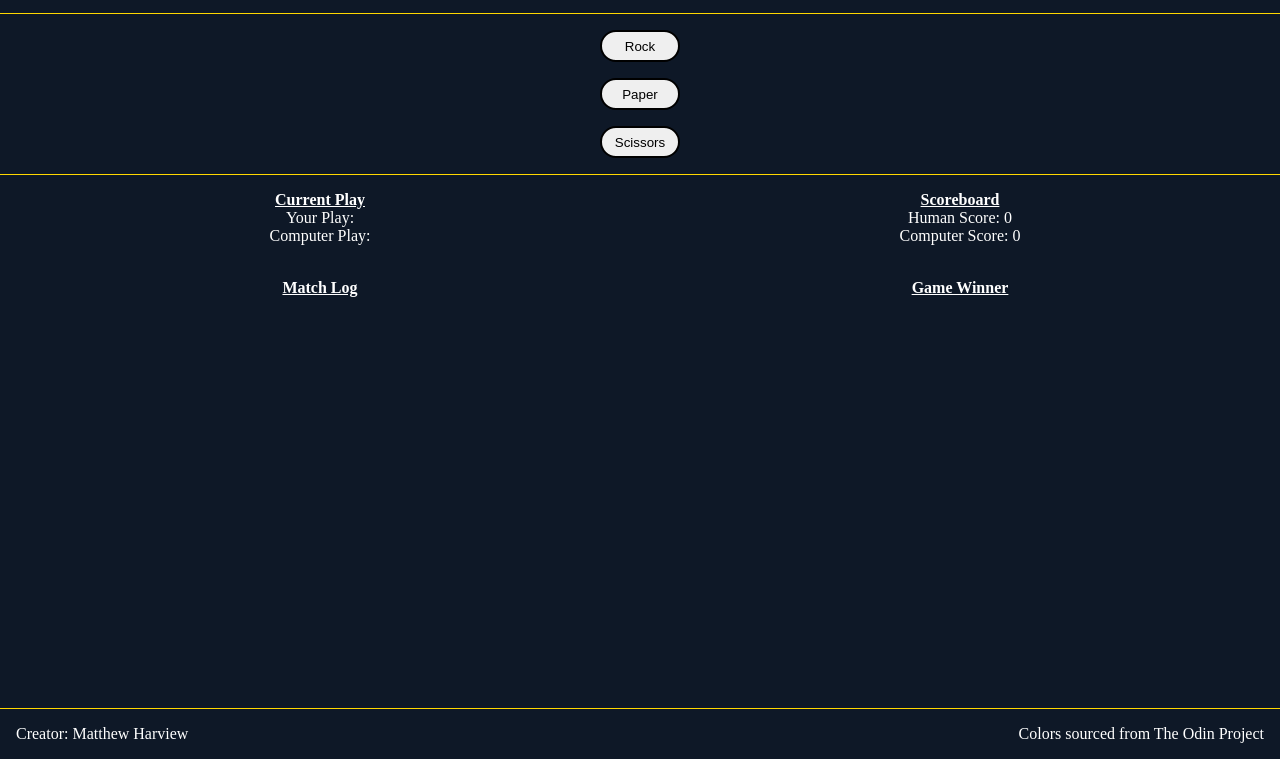
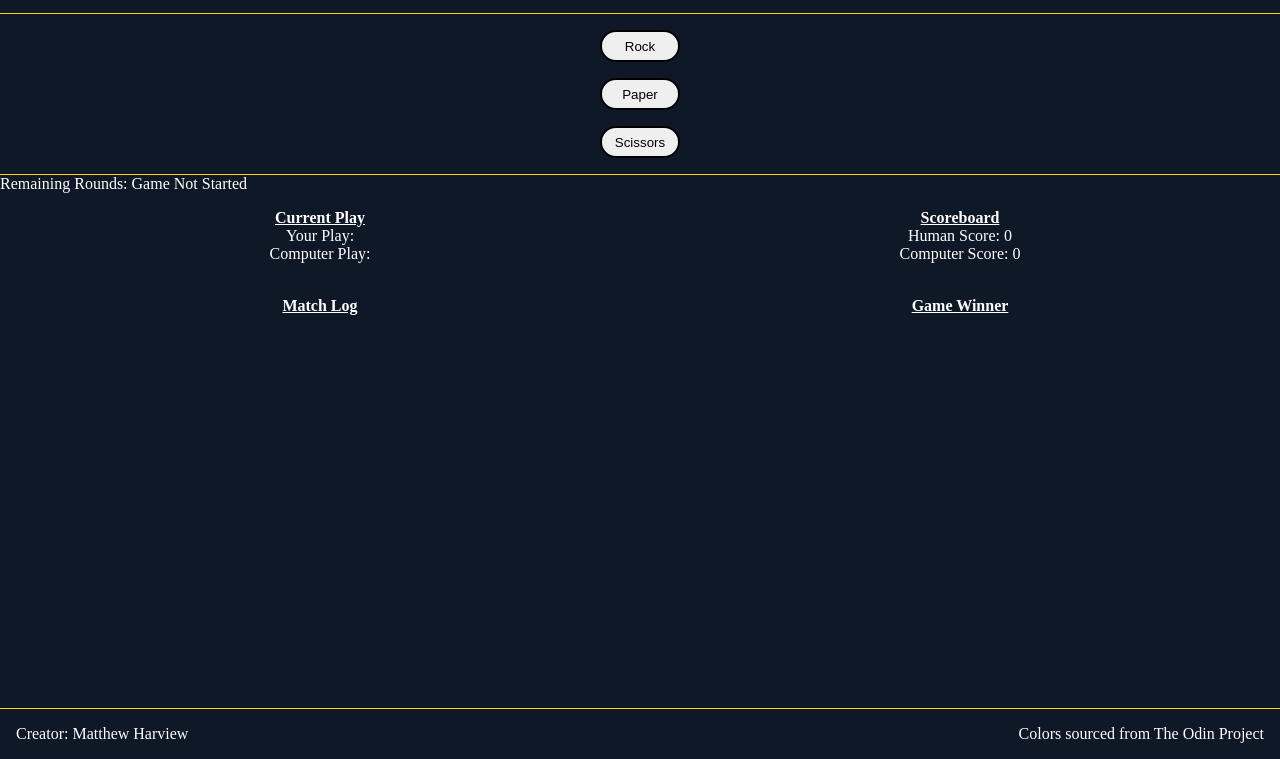
Before and after one commit to Long-Hold/odin-rock-paper-scissors, a plain HTML site: page index.html in a window 1280 px wide. Shown: the part 41-800 px from the top of the page. Drawn offline with Linux system fonts and the light colour scheme.

Commit message:
feat: Add round counter element to button container

```diff
--- a/index.html
+++ b/index.html
@@ -15,6 +15,7 @@
         <h3>The Odin Project</h3>
     </header>
 
+    <div class="buttons-round-container">
         <section id="choice-buttons">
             <ul class="button-list">
                 <li><button id="rock" type="button">Rock</button></li>
@@ -22,6 +23,9 @@
                 <li><button id="scissors" type="button">Scissors</button></li>
             </ul>
         </section>
+
+        <p>Remaining Rounds: <span id="round-counter">Game Not Started</span></p>
+    </div>
 
     <!-- Container for all game related information-->
     <div class="game-info">
```
Lines whose indentation alone changed are shown as unchanged.
